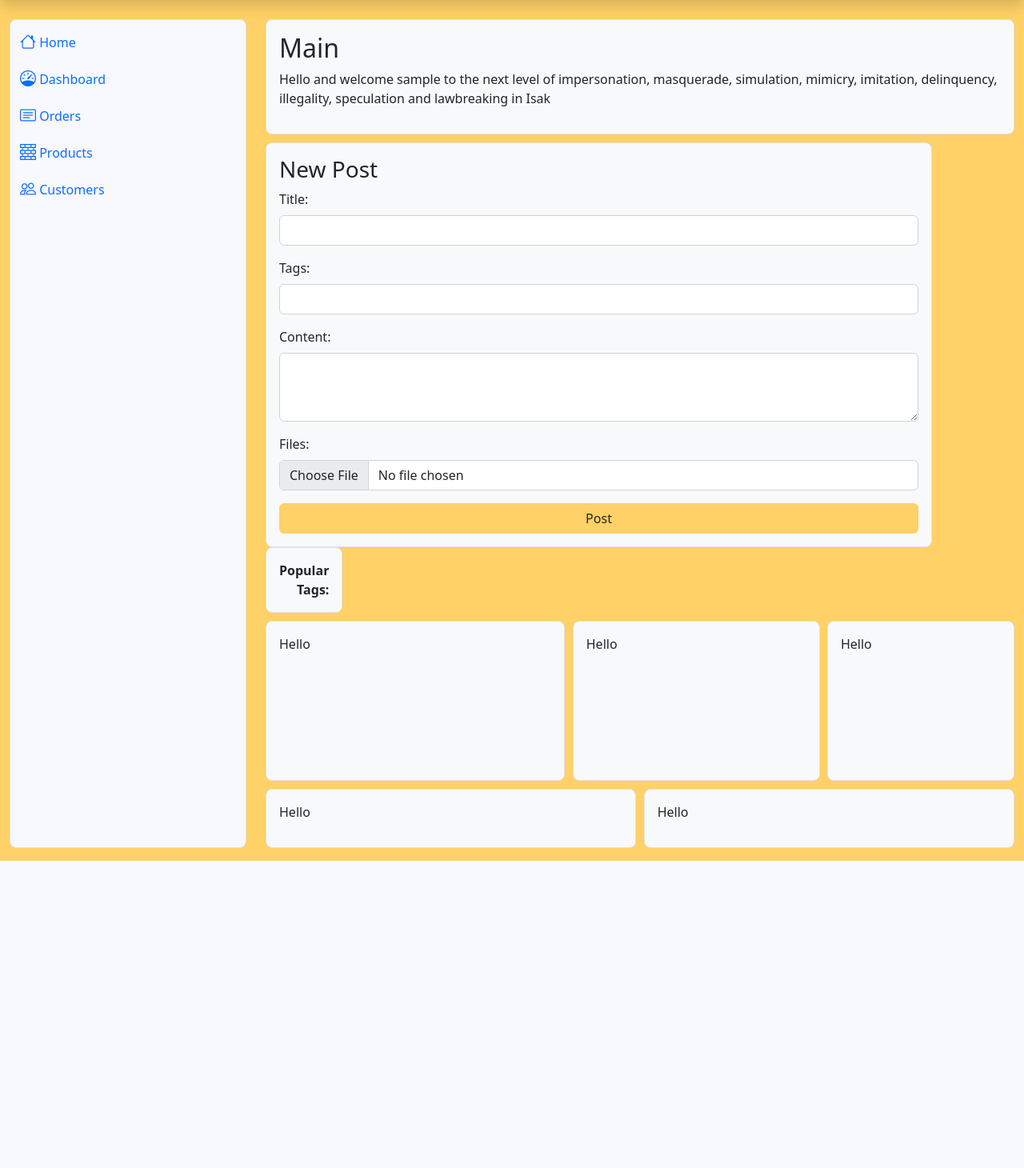
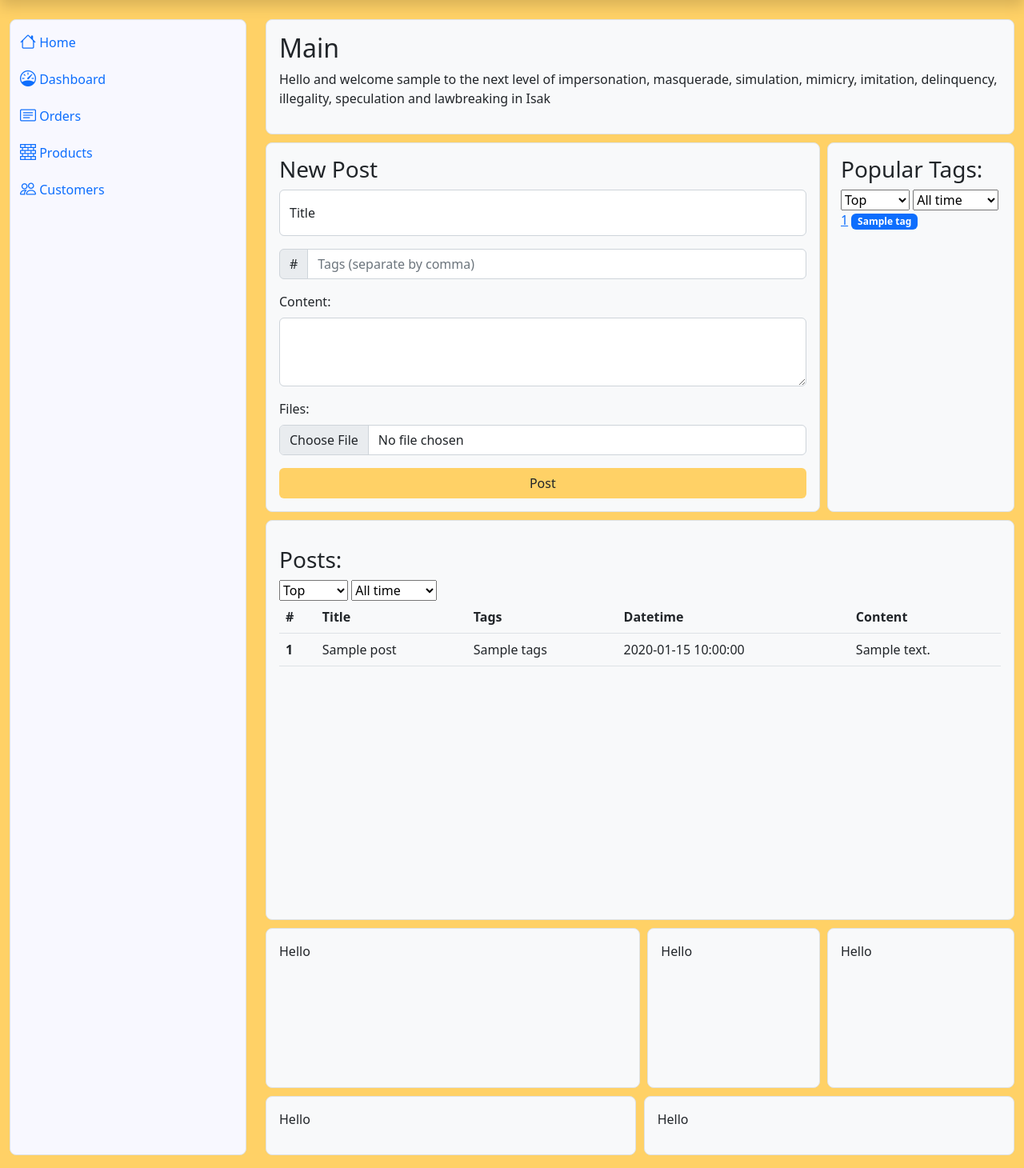
Before and after one commit to Alsa2/g4, a Flask app: template templates/index.html in a window 1280 px wide. Shown: the part 81-1541 px from the top of the page at 80% size. Before the commit the page ends 1157 px from the top, so only its background shows below. Run offline with Flask 3, Linux system fonts and the light colour scheme; the template is opened without the code that fills it: most values are stand-ins (such as "Sample title", 1, 10 or a date in 2020); some libraries are stand-ins or nearby versions.

Commit message:
added post on index

```diff
--- a/db_schema.py
+++ b/db_schema.py
@@ -14,7 +14,6 @@ class User(Base):
     role = Column(String) # admin, user
     posts = relationship("Post", backref="user")
 
-# on delete cascade
 class Post(Base):
     __tablename__ = 'post'
     id = Column(Integer, primary_key=True)
--- a/main.py
+++ b/main.py
@@ -53,20 +53,50 @@ def login_required(f):
             return f(*args, **kwargs)
         else:
             flash(('You need to login first', 'danger'))
-            return render_template('login.html', )
+            return redirect(url_for('login'))
 
     return wrapper
 
 @app.route('/')
 @login_required
 def index():
-    #decoding token
+    db = DatabaseHandler()
+
+    #decoding and checking token
     token = session['token']
     username = get_username_from_token(token)
     if username is None:
         return redirect(url_for('login'))
-    db = DatabaseHandler()
-    return render_template('index.html', username=username)
+
+    # Getting the tags filters
+    post_sort = request.args.get('post_category')
+    if post_sort is None:
+        post_sort = 'top'
+    post_time = request.args.get('post_time')
+    if post_time is None:
+        post_time = 'all'
+
+    # Getting the posts
+
+    print(post_sort, post_time)
+    tags = db.get_tags(post_sort, post_time)
+
+    table_sort = request.args.get('table_category')
+    if table_sort is None:
+        table_sort = 'top'
+    table_time = request.args.get('table_time')
+    if table_time is None:
+        table_time = 'all'
+
+    print(table_sort, table_time)
+
+    posts = db.get_posts(table_sort, table_time)
+
+    db.close()
+
+
+
+    return render_template('index.html', username=username, tags=tags, posts=posts)
 
 @app.route('/login', methods=['GET', 'POST'])
 def login():
@@ -96,15 +126,16 @@ def register():
     if password != password_confirmation:
         msg =('Passwords do not match', 'danger')
         flash(msg)
-        return redirect(url_for('register'))
+        return redirect(url_for('login'))
     db = DatabaseHandler()
     if db.get_user_by_username(username) is None:
         db.add_user(username, password)
         db.close()
+        flash(('User created successfully', 'success'))
         return redirect('/login')
     else:
-        flash('Username already exists')
-        return redirect(url_for('register'))
+        flash(('Username already exists', 'danger'))
+        return redirect(url_for('login'))
 
 @app.route('/add', methods=['GET', 'POST'])
 def add():
@@ -114,10 +145,18 @@ def add():
         title = request.form['title']
         tags = request.form['tags']
         content = request.form['content']
-        username = get_username_from_token(session['token'])
+        try:
+            token = session['token']
+        except:
+            return redirect(url_for('login'))
+        username = get_username_from_token(token)
+        if username is None:
+            flash(('You need to login first', 'danger'))
+            return redirect(url_for('login'))
         db = DatabaseHandler()
-        db.add_post(title, tags, content, username)
+        db.add_post(title, content, tags, username)
         db.close()
+        flash(('Post added successfully', 'success'))
         return redirect('/')
 
 @app.route('/user/<username>', methods=['GET', 'POST'])
--- /dev/null
+++ b/templates/assets/js/script.js
@@ -0,0 +1,208 @@
+function PostpopulateSecondDropdown() {
+  var firstDropdown = document.getElementById("Post_first-dropdown");
+  var secondDropdown = document.getElementById("Post_second-dropdown");
+
+  // Clear the options in the second dropdown
+  secondDropdown.innerHTML = "";
+
+  // Get the selected value from the first dropdown
+  var selectedValue = firstDropdown.value;
+
+  // Create options for the second dropdown based on the selected value
+  if (selectedValue === "top") {
+    var all = document.createElement("option");
+    all.value = "all";
+    all.text = "All Time";
+    secondDropdown.add(all);
+
+    var hour = document.createElement("option");
+    hour.value = "hour";
+    hour.text = "Last Hour";
+    secondDropdown.add(hour);
+
+    var day = document.createElement("option");
+    day.value = "day";
+    day.text = "Last Day";
+    secondDropdown.add(day);
+
+    var week = document.createElement("option");
+    week.value = "week";
+    week.text = "Last Week";
+    secondDropdown.add(week);
+
+    var month = document.createElement("option");
+    month.value = "month";
+    month.text = "Last Month";
+    secondDropdown.add(month);
+
+    var year = document.createElement("option");
+    year.value = "year";
+    year.text = "Last Year";
+    secondDropdown.add(year);
+  }
+
+  // Hide/show the second dropdown based on the selected value
+  if (selectedValue === "new") {
+    window.location.href = "/?post_category=new";
+    secondDropdown.style.display = "none";
+  } else if (selectedValue === "random") {
+    window.location.href = "/?post_category=random";
+    secondDropdown.style.display = "none";
+  } else {
+    secondDropdown.style.display = "block";
+  }
+}
+
+  // Redirect to the appropriate URL when an option is selected from the second dropdown
+function PostredirectforsecondDropdown() {
+  var secondDropdown = document.getElementById("Post_second-dropdown");
+  var timeValue = secondDropdown.value;
+  window.location.href = "/?post_category=top&post_time=" + timeValue;
+}
+
+function PostsetDropdownValuesFromUrlParams() {
+  const urlParams = new URLSearchParams(window.location.search);
+  const post_category = urlParams.get('post_category');
+  const post_time = urlParams.get('post_time');
+
+  const firstDropdown = document.getElementById('Post_first-dropdown');
+  const secondDropdown = document.getElementById('Post_second-dropdown');
+
+  // Set the selected value of the first dropdown
+  if (post_category === 'top') {
+    firstDropdown.value = 'top';
+  } else if (post_category === 'new') {
+    firstDropdown.value = 'new';
+    secondDropdown.style.display = "none";
+  } else if (post_category === 'random') {
+    firstDropdown.value = 'random';
+    secondDropdown.style.display = "none";
+  } else {
+    firstDropdown.value = 'top';
+    secondDropdown.value = 'all';
+  }
+
+  // Set the selected value of the second dropdown
+  if (post_time === 'all') {
+    secondDropdown.value = 'all';
+  } else if (post_time === 'hour') {
+    secondDropdown.value = 'hour';
+  } else if (post_time === 'day') {
+    secondDropdown.value = 'day';
+  } else if (post_time === 'week') {
+    secondDropdown.value = 'week';
+  } else if (post_time === 'month') {
+    secondDropdown.value = 'month';
+  } else if (post_time === 'year') {
+    secondDropdown.value = 'year';
+  }
+}
+
+
+
+
+// TABLE FOR POSTS
+
+
+
+
+
+function Table_populateSecondDropdown() {
+  var firstDropdown = document.getElementById("Table_first-dropdown");
+  var secondDropdown = document.getElementById("Table_second-dropdown");
+
+  // Clear the options in the second dropdown
+  secondDropdown.innerHTML = "";
+
+  // Get the selected value from the first dropdown
+  var selectedValue = firstDropdown.value;
+
+  // Create options for the second dropdown based on the selected value
+  if (selectedValue === "top") {
+    var all = document.createElement("option");
+    all.value = "all";
+    all.text = "All Time";
+    secondDropdown.add(all);
+
+    var hour = document.createElement("option");
+    hour.value = "hour";
+    hour.text = "Last Hour";
+    secondDropdown.add(hour);
+
+    var day = document.createElement("option");
+    day.value = "day";
+    day.text = "Last Day";
+    secondDropdown.add(day);
+
+    var week = document.createElement("option");
+    week.value = "week";
+    week.text = "Last Week";
+    secondDropdown.add(week);
+
+    var month = document.createElement("option");
+    month.value = "month";
+    month.text = "Last Month";
+    secondDropdown.add(month);
+
+    var year = document.createElement("option");
+    year.value = "year";
+    year.text = "Last Year";
+    secondDropdown.add(year);
+  }
+
+  // Hide/show the second dropdown based on the selected value
+  if (selectedValue === "new") {
+    window.location.href = "/?table_category=new";
+    secondDropdown.style.display = "none";
+  } else if (selectedValue === "random") {
+    window.location.href = "/?table_category=random";
+    secondDropdown.style.display = "none";
+  } else {
+    secondDropdown.style.display = "block";
+  }
+}
+
+  // Redirect to the appropriate URL when an option is selected from the second dropdown
+function Table_redirectforsecondDropdown() {
+  var secondDropdown = document.getElementById("Table_second-dropdown");
+  var timeValue = secondDropdown.value;
+  window.location.href = "/?table_category=top&table_time=" + timeValue;
+}
+
+function TablesetDropdownValuesFromUrlParams() {
+  const urlParams = new URLSearchParams(window.location.search);
+  const post_category = urlParams.get('table_category');
+  const post_time = urlParams.get('table_time');
+
+  const firstDropdown = document.getElementById('Table_first-dropdown');
+  const secondDropdown = document.getElementById('Table_second-dropdown');
+
+  // Set the selected value of the first dropdown
+  if (post_category === 'top') {
+    firstDropdown.value = 'top';
+  } else if (post_category === 'new') {
+    firstDropdown.value = 'new';
+    secondDropdown.style.display = "none";
+  } else if (post_category === 'random') {
+    firstDropdown.value = 'random';
+    secondDropdown.style.display = "none";
+  } else {
+    firstDropdown.value = 'top';
+    secondDropdown.value = 'all';
+  }
+
+  // Set the selected value of the second dropdown
+  if (post_time === 'all') {
+    secondDropdown.value = 'all';
+  } else if (post_time === 'hour') {
+    secondDropdown.value = 'hour';
+  } else if (post_time === 'day') {
+    secondDropdown.value = 'day';
+  } else if (post_time === 'week') {
+    secondDropdown.value = 'week';
+  } else if (post_time === 'month') {
+    secondDropdown.value = 'month';
+  } else if (post_time === 'year') {
+    secondDropdown.value = 'year';
+  }
+}
--- a/templates/index.html
+++ b/templates/index.html
@@ -7,6 +7,8 @@
   <link href="https://cdn.jsdelivr.net/npm/bootstrap@5.2.3/dist/css/bootstrap.min.css" rel="stylesheet">
   <link href="https://cdn.jsdelivr.net/npm/bootstrap-icons@1.7.2/font/bootstrap-icons.css" rel="stylesheet">
   <script src="https://cdn.jsdelivr.net/npm/bootstrap@5.2.3/dist/js/bootstrap.bundle.min.js"></script>
+
+  <script src="{{ url_for('static', filename='js/script.js') }}"></script>
   <style>
     body {
       background-color: #FFD166;
@@ -25,7 +27,7 @@
   </style>
 
 </head>
-<body>
+<body onload="PostsetDropdownValuesFromUrlParams();TablesetDropdownValuesFromUrlParams()">
     <header class="py-3 mb-4 border-bottom shadow custom-white-bg">
         <div class="container-fluid align-items-center d-flex">
             <div class="flex-shrink-1">
@@ -91,20 +93,20 @@
                     <p>Hello and welcome {{ username }} to the next level of impersonation, masquerade, simulation, mimicry, imitation, delinquency, illegality, speculation and lawbreaking in Isak</p>
                 </div>
                 <div class="flex-row d-flex flex-wrap" style="margin-top: 10px; gap: 1%;min-height: 200px;">
-                    <div class="bg-light border rounded-3 p-3" style="flex: 0 0 89%;">
+                    <div class="bg-light border rounded-3 p-3" style="flex: 0 0 74%;">
                         <h3>New Post</h3>
                         <form method="POST" action="/add">
+                            <div class="form-floating mb-3">
+                                <input type="text" id="title" name="title" class="form-control" id="floatingInput" placeholder="Example" required>
+                                <label for="floatingInput">Title</label>
+                              </div>
+                            <div class="input-group mb-3">
+                                <span class="input-group-text" id="basic-addon1">#</span>
+                                <input type="text" class="form-control" id="tags" name="tags" placeholder="Tags (separate by comma)" aria-label="Tags (separate by space)" aria-describedby="basic-addon1">
+                              </div>
                             <div class="mb-3">
-                              <label for="username" class="form-label">Title:</label>
-                              <input type="text" class="form-control" id="title" name="title">
-                            </div>
-                            <div class="mb-3">
-                              <label for="tags" class="form-label">Tags:</label>
-                              <input type="text" class="form-control" id="tags" name="tags">
-                            </div>
-                            <div class="mb-3">
-                              <label for="content" class="form-label">Content:</label>
-                              <textarea class="form-control" id="content" name="content" rows="3"></textarea>
+                                <label for="content" class="form-label">Content:</label>
+                                <textarea class="form-control" id="content" name="content" rows="3"></textarea>
                             </div>
                             <div class="mb-3">
                               <label for="files" class="form-label">Files:</label>
@@ -113,15 +115,83 @@
                             <button type="submit" class="btn custom-primary-bg w-100">Post</button>
                           </form>
                     </div>
-                    <div class="bg-light border rounded-3 p-3" style="flex: 0 0 10%;">
-                        <p><span style="float:right; font-weight:bold;">Popular</span><span style="float:right; font-weight:bold;">Tags:</span><br></p>
+                    <div class="bg-light border rounded-3 p-3" style="flex: 0 0 25%;">
+                        <h3>Popular Tags:</h3>
+                        <form method="get">
+                            <select class="dropdown" id="Post_first-dropdown" onchange="PostpopulateSecondDropdown()">
+                                <option value="top">Top</option>
+                                <option value="new">New</option>
+                                <option value="random">Random</option>
+                            </select>
+
+                            <select id="Post_second-dropdown" onchange="PostredirectforsecondDropdown()">
+                                <option value="all">All time</option>
+                                <option value="hour">Last Hour</option>
+                                <option value="day">Last Day</option>
+                                <option value="week">Last Week</option>
+                                <option value="month">Last Month</option>
+                                <option value="year">Last Year</option>
+
+                            </select>
+                        </form>
+                        {% for tag in tags %}
+                        <p><a href="/tag/{{tag[0] }}" class="">{{ tag[0] }}</a>  <span class="badge bg-primary">{{ tag[1] }}</span></p>
+                        {% endfor %}
+                    </div>
+                </div>
+                <div class="flex-row d-flex flex-wrap" style="margin-top: 10px; min-height: 500px;">
+                    <div class="bg-light border rounded-3 p-3" style="flex: 0 0 100%;">
+                        <p>
+                            <h3>Posts:</h3>
+                            <form method="get">
+                                <select class="dropdown" id="Table_first-dropdown" onchange="Table_populateSecondDropdown()">
+                                    <option value="top">Top</option>
+                                    <option value="new">New</option>
+                                    <option value="random">Random</option>
+                                </select>
+
+                                <select id="Table_second-dropdown" onchange="Table_redirectforsecondDropdown()">
+                                    <option value="all">All time</option>
+                                    <option value="hour">Last Hour</option>
+                                    <option value="day">Last Day</option>
+                                    <option value="week">Last Week</option>
+                                    <option value="month">Last Month</option>
+                                    <option value="year">Last Year</option>
+
+                                </select>
+                            </form>
+                            <table class="table">
+                                <thead>
+                                  <tr>
+                                    <th scope="col">#</th>
+                                    <th scope="col">Title</th>
+                                    <th scope="col">Tags</th>
+                                    <th scope="col">Datetime</th>
+                                    <th scope="col">Content</th>
+
+                                    </tr>
+                                </thead>
+                                <tbody>
+                                    {% for post in posts %}
+                                    <tr>
+
+                                        <th scope="row">{{ post.id }}</th>
+                                        <td>{{ post.title }}</td>
+                                        <td>{{ post.tags }}</td>
+                                        <td>{{ post.datetime }}</td>
+                                        <td>{{ post.content }}</td>
+                                    </tr>
+                                    {% endfor %}
+                                </tbody>
+                                </table>
+                        </p>
                     </div>
                 </div>
                 <div class="flex-row d-flex flex-wrap" style="margin-top: 10px; gap: 1%;min-height: 200px;">
-                    <div class="bg-light border rounded-3 p-3" style="flex: 0 0 40%;">
+                    <div class="bg-light border rounded-3 p-3" style="flex: 0 0 50%;">
                         <p>Hello</p>
                     </div>
-                    <div class="bg-light border rounded-3 p-3" style="flex: 0 0 33%;">
+                    <div class="bg-light border rounded-3 p-3" style="flex: 0 0 23%;">
                         <p>Hello</p>
                     </div>
                     <div class="bg-light border rounded-3 p-3" style="flex: 0 0 25%;">
```
Also changed, not shown: db_handler.py (+127 -2 lines), README.md, templates/assets/my_style.css (added).
